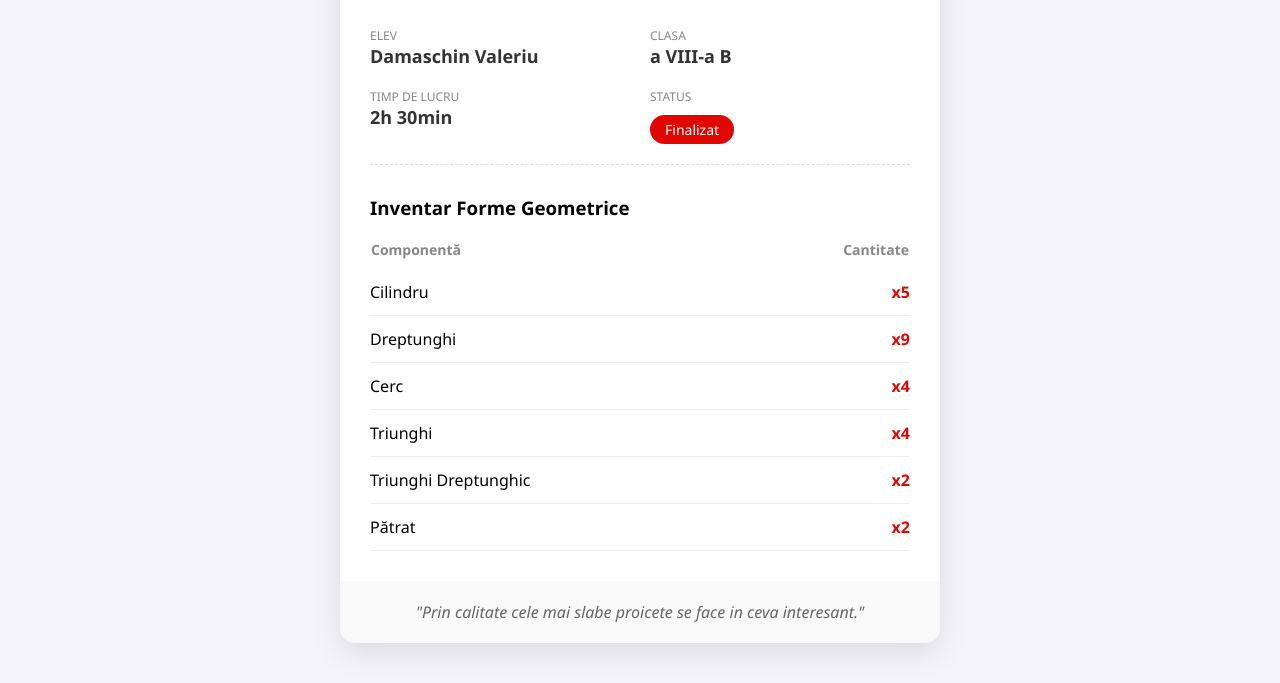
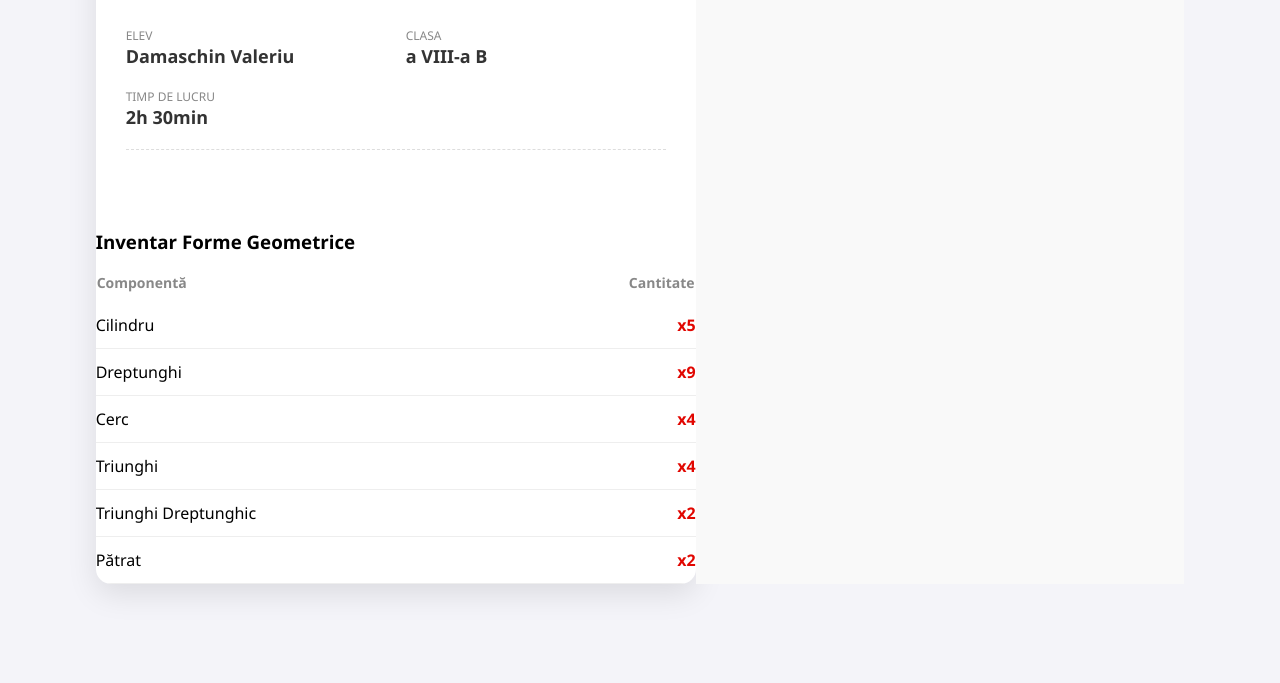
Before and after one commit to valera-prog/Passportonlin-, a plain HTML site: page index.html in a window 1280 px wide. Shown: the part 171-854 px from the top of the page. After the commit the page ends 800 px from the top, so only its background shows below. Drawn offline with Linux system fonts and the light colour scheme.

Commit message:
Update index.html

```diff
--- a/index.html
+++ b/index.html
@@ -93,9 +93,7 @@
                 <span>Timp de lucru</span>
                 <strong>2h 30min</strong>
             </div>
-            <div class="info-box">
-                <span>Status</span>
-                <div class="badge">Finalizat</div>
+
             </div>
         </div>
 
```
